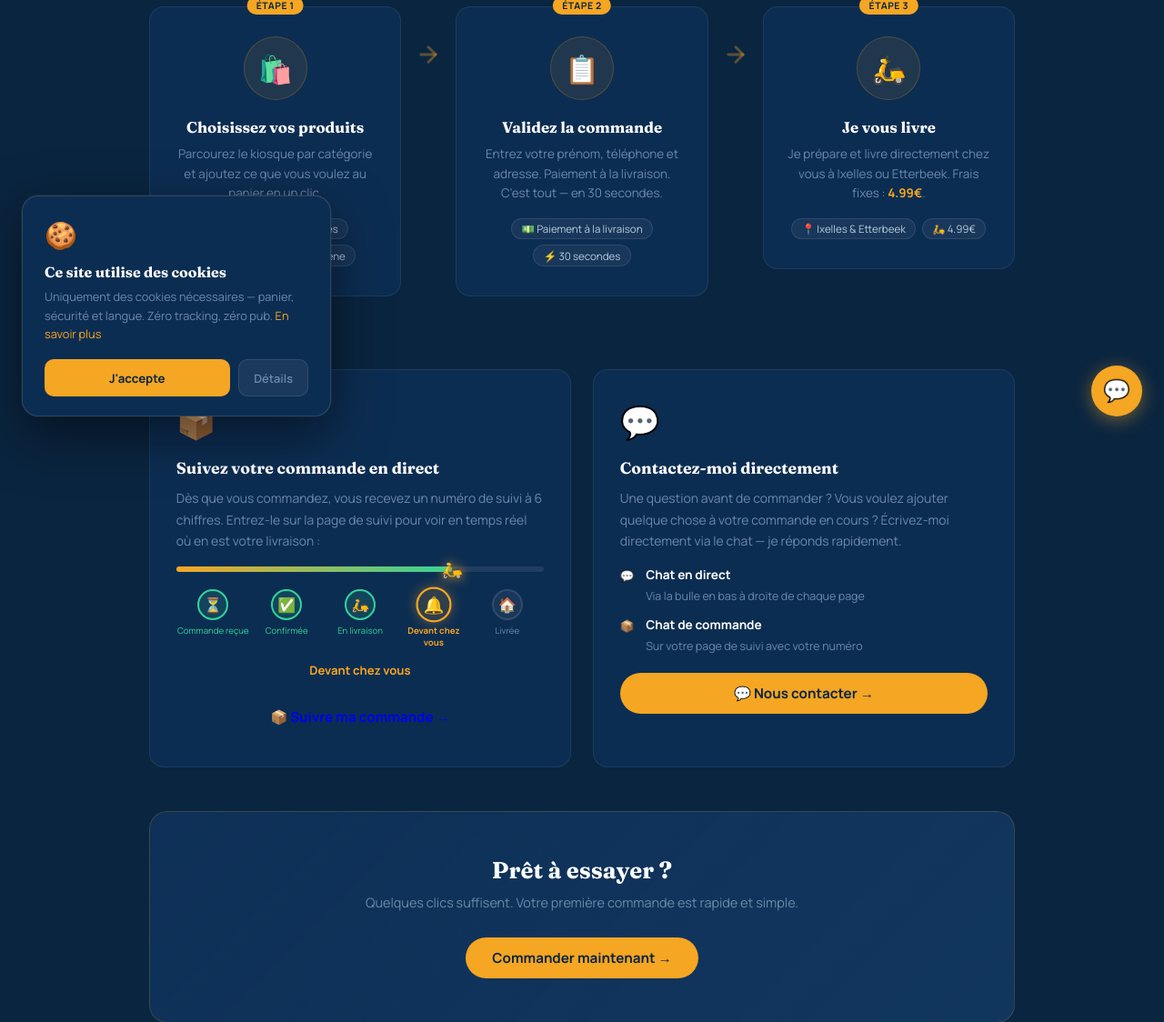
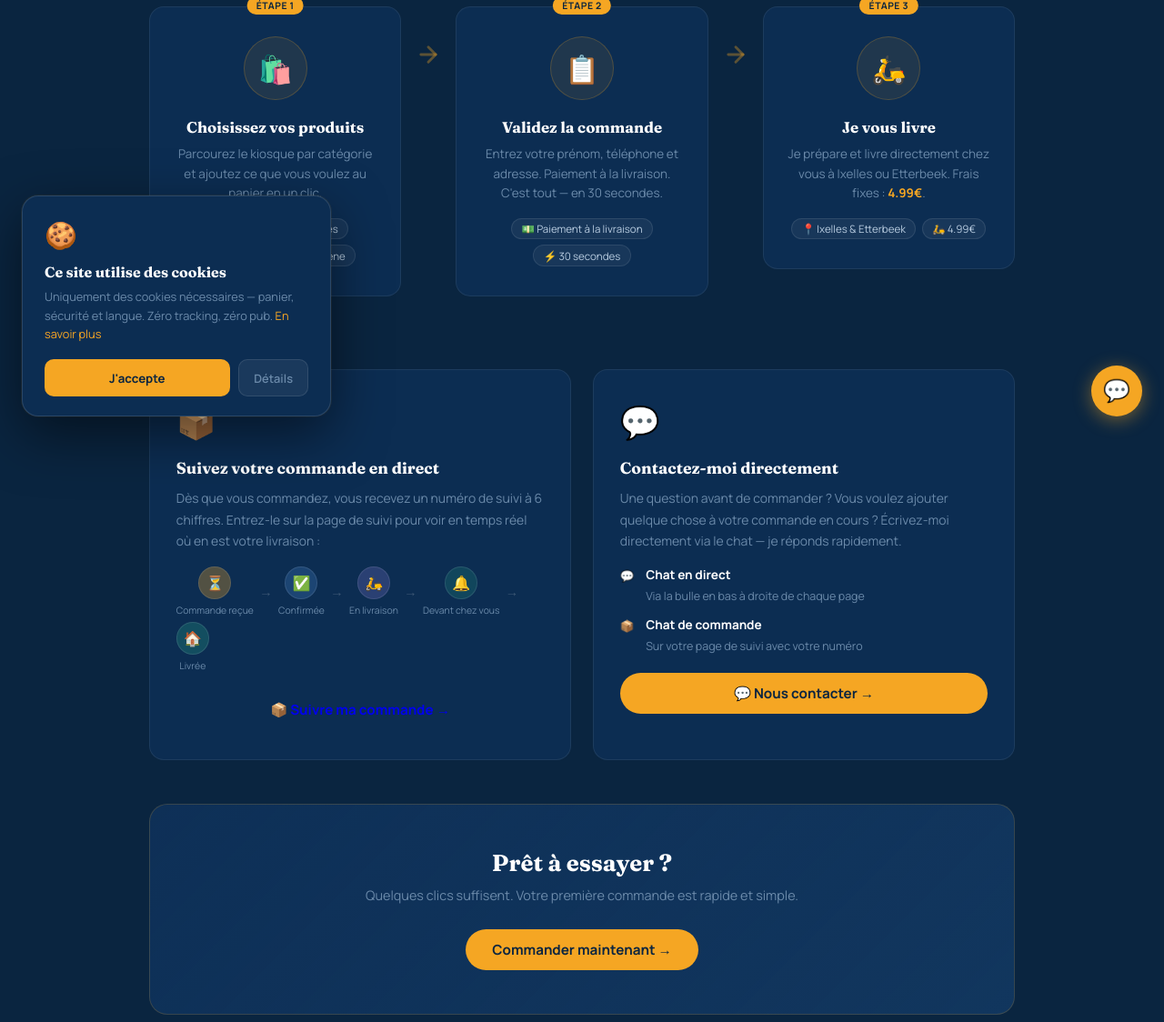
Before and after one commit to hichamgh23/kiosque-bxl, a Django app: page /comment-ca-marche/ in a window 1280 px wide. Shown: the part 318-1442 px from the top of the page at 91% size. Run offline with Django 5.2, Linux system fonts and the light colour scheme; data comes from the database, SQL or seed files in the repository; data that the repository does not hold is empty; parts of the project's set-up code (start-up, migrations or seed data) failed here and were passed over.

Commit message:
Revert "Add animated bus line tracking display on how it works page"
This reverts commit 894841ac26561a636bcc7f53de5d1f2b20f1c29a.

```diff
--- a/core/templates/core/how_it_works.html
+++ b/core/templates/core/how_it_works.html
@@ -152,68 +152,12 @@
 .extra-card h3 { font-family:'Fraunces',serif; font-size:1.1rem; color:var(--white); margin-bottom:0.7rem; }
 .extra-card p { font-size:0.87rem; color:var(--text-muted); line-height:1.7; margin-bottom:1rem; }
 
-/* ── Bus line ── */
-.busline { margin-top:0.8rem; }
-.bl-track {
-    position: relative;
-    height: 6px;
-    background: rgba(255,255,255,0.08);
-    border-radius: 99px;
-    margin: 0 0 1.2rem;
-}
-.bl-progress {
-    position: absolute; left:0; top:0; height:100%;
-    background: linear-gradient(90deg, var(--gold), #34d399);
-    border-radius: 99px;
-    width: 0%;
-    transition: width 0.8s cubic-bezier(0.4,0,0.2,1);
-}
-.bl-bus {
-    position: absolute; top: 50%;
-    transform: translate(-50%, -50%);
-    font-size: 1.2rem;
-    left: 0%;
-    transition: left 0.8s cubic-bezier(0.4,0,0.2,1);
-    filter: drop-shadow(0 0 6px rgba(245,166,35,0.8));
-}
-.bl-stops {
-    display: flex; justify-content: space-between;
-    position: relative;
-}
-.bl-stop {
-    display: flex; flex-direction: column; align-items: center;
-    gap: 0.4rem; flex: 1;
-}
-.bl-dot {
-    width: 34px; height: 34px; border-radius: 50%;
-    display: flex; align-items: center; justify-content: center;
-    font-size: 1rem;
-    background: rgba(255,255,255,0.05);
-    border: 2px solid rgba(255,255,255,0.1);
-    transition: all 0.4s;
-}
-.bl-stop.done .bl-dot {
-    background: rgba(52,211,153,0.15);
-    border-color: #34d399;
-}
-.bl-stop.active .bl-dot {
-    background: rgba(245,166,35,0.15);
-    border-color: var(--gold);
-    box-shadow: 0 0 12px rgba(245,166,35,0.4);
-    transform: scale(1.15);
-}
-.bl-label {
-    font-size: 0.6rem; color: var(--text-muted);
-    text-align: center; line-height: 1.3;
-    transition: color 0.4s;
-}
-.bl-stop.active .bl-label { color: var(--gold); font-weight: 700; }
-.bl-stop.done  .bl-label  { color: #34d399; }
-.bl-status {
-    text-align: center; margin-top: 0.9rem;
-    font-size: 0.82rem; font-weight: 700; color: var(--gold);
-    min-height: 1.2rem;
-}
+/* Suivi steps */
+.track-steps { display:flex; align-items:center; flex-wrap:wrap; gap:0.4rem; margin-top:0.5rem; }
+.ts { display:flex; flex-direction:column; align-items:center; gap:0.3rem; }
+.ts-dot { width:36px; height:36px; border-radius:50%; display:flex; align-items:center; justify-content:center; font-size:1rem; border:1px solid rgba(255,255,255,0.1); }
+.ts span:last-child { font-size:0.65rem; color:var(--text-muted); white-space:nowrap; }
+.ts-arrow { color:rgba(255,255,255,0.2); font-size:0.9rem; }
 
 /* Contact ways */
 .contact-ways { display:flex; flex-direction:column; gap:0.8rem; }
@@ -321,38 +265,17 @@
             <div class="extra-icon">📦</div>
             <h3>{% trans "Suivez votre commande en direct" %}</h3>
             <p>{% trans "Dès que vous commandez, vous recevez un numéro de suivi à 6 chiffres. Entrez-le sur la page de suivi pour voir en temps réel où en est votre livraison :" %}</p>
-
-            <!-- Bus line display -->
-            <div class="busline" id="busline">
-                <div class="bl-track">
-                    <div class="bl-progress" id="bl-progress"></div>
-                    <div class="bl-bus" id="bl-bus">🛵</div>
-                </div>
-                <div class="bl-stops">
-                    <div class="bl-stop active" data-step="0">
-                        <div class="bl-dot"><span>⏳</span></div>
-                        <div class="bl-label">{% trans "Commande reçue" %}</div>
-                    </div>
-                    <div class="bl-stop" data-step="1">
-                        <div class="bl-dot"><span>✅</span></div>
-                        <div class="bl-label">{% trans "Confirmée" %}</div>
-                    </div>
-                    <div class="bl-stop" data-step="2">
-                        <div class="bl-dot"><span>🛵</span></div>
-                        <div class="bl-label">{% trans "En livraison" %}</div>
-                    </div>
-                    <div class="bl-stop" data-step="3">
-                        <div class="bl-dot"><span>🔔</span></div>
-                        <div class="bl-label">{% trans "Devant chez vous" %}</div>
-                    </div>
-                    <div class="bl-stop" data-step="4">
-                        <div class="bl-dot"><span>🏠</span></div>
-                        <div class="bl-label">{% trans "Livrée" %}</div>
-                    </div>
-                </div>
-                <div class="bl-status" id="bl-status">{% trans "Commande reçue" %}</div>
+            <div class="track-steps">
+                <div class="ts"><span class="ts-dot" style="background:rgba(245,166,35,0.3);color:var(--gold)">⏳</span><span>{% trans "Commande reçue" %}</span></div>
+                <div class="ts-arrow">→</div>
+                <div class="ts"><span class="ts-dot" style="background:rgba(96,165,250,0.2);color:#60a5fa">✅</span><span>{% trans "Confirmée" %}</span></div>
+                <div class="ts-arrow">→</div>
+                <div class="ts"><span class="ts-dot" style="background:rgba(167,139,250,0.2);color:#a78bfa">🛵</span><span>{% trans "En livraison" %}</span></div>
+                <div class="ts-arrow">→</div>
+                <div class="ts"><span class="ts-dot" style="background:rgba(52,211,153,0.15);color:#34d399">🔔</span><span>{% trans "Devant chez vous" %}</span></div>
+                <div class="ts-arrow">→</div>
+                <div class="ts"><span class="ts-dot" style="background:rgba(52,211,153,0.2);color:var(--success)">🏠</span><span>{% trans "Livrée" %}</span></div>
             </div>
-
             <a href="{% url 'track_search' %}" class="btn btn-ghost" style="margin-top:1.2rem;width:100%;justify-content:center">📦 {% trans "Suivre ma commande" %} →</a>
         </div>
 
@@ -389,37 +312,4 @@
     </div>
 
 </div>
-
-<script>
-(function(){
-    var stops = document.querySelectorAll('.bl-stop');
-    var progress = document.getElementById('bl-progress');
-    var bus = document.getElementById('bl-bus');
-    var statusTxt = document.getElementById('bl-status');
-    if(!stops.length) return;
-
-    var labels = Array.from(stops).map(function(s){ return s.querySelector('.bl-label').textContent.trim(); });
-    var pcts   = [0, 25, 50, 75, 100];
-    var current = 0;
-
-    function goTo(step){
-        stops.forEach(function(s, i){
-            s.classList.remove('active','done');
-            if(i < step)  s.classList.add('done');
-            if(i === step) s.classList.add('active');
-        });
-        progress.style.width = pcts[step] + '%';
-        bus.style.left       = pcts[step] + '%';
-        statusTxt.textContent = labels[step];
-    }
-
-    goTo(0);
-
-    /* Avance automatiquement toutes les 1.8s, repart au début */
-    setInterval(function(){
-        current = (current + 1) % stops.length;
-        goTo(current);
-    }, 1800);
-})();
-</script>
 {% endblock %}
```
